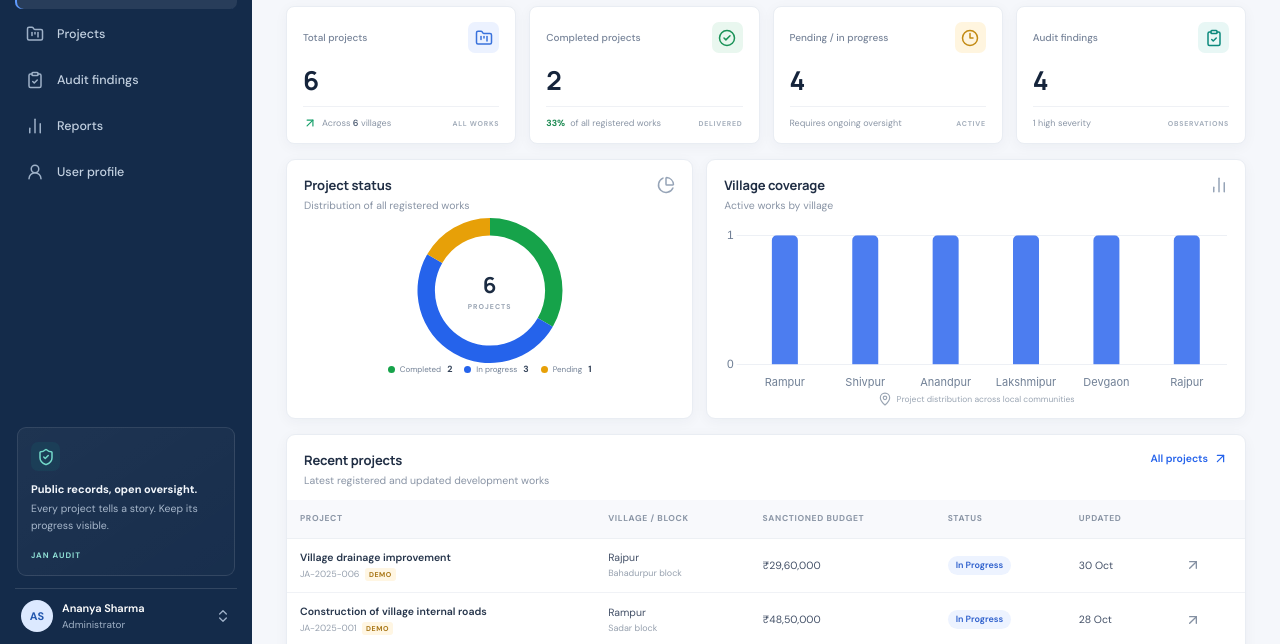
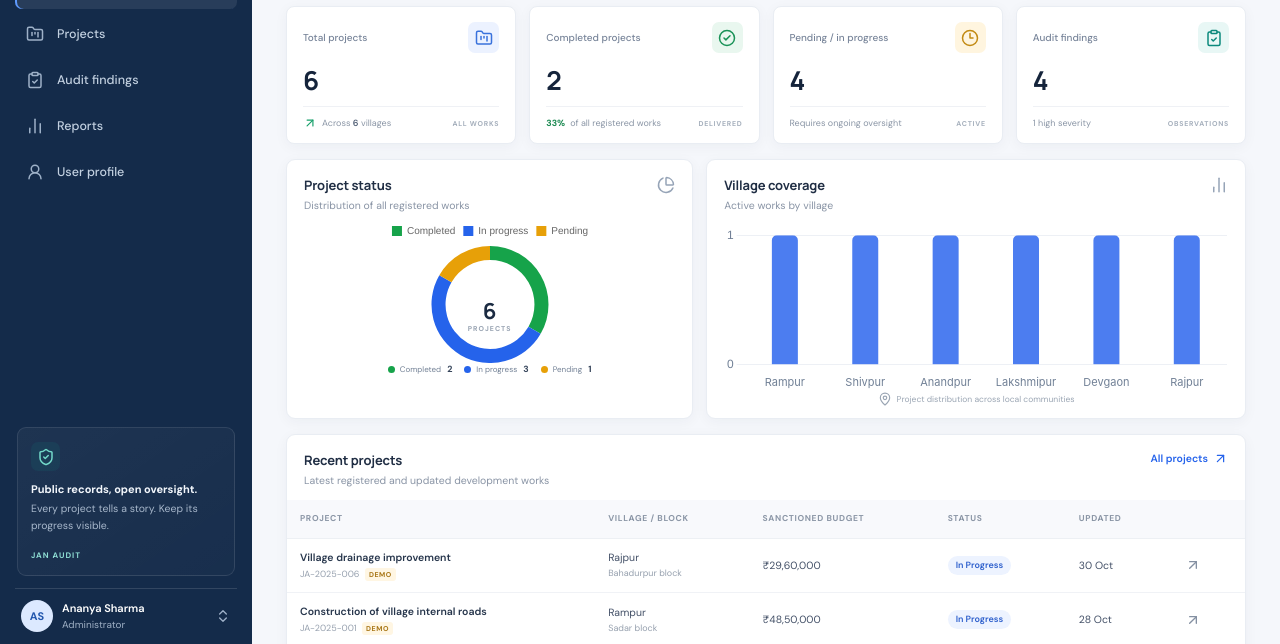
Before and after one commit to manv-cmd/Jan-Audit, a plain HTML site: page frontend/dashboard.html in a window 1280 px wide. Shown: the part 151-795 px from the top of the page. Drawn offline with nearby package versions, Linux system fonts and the light colour scheme; sample sign-in values are in the browser's storage.

Commit message:
fix(dashboard): offset donut center text to align with ring shifted by internal legend

```diff
--- a/frontend/dashboard.html
+++ b/frontend/dashboard.html
@@ -1,2 +1,2 @@
 <!doctype html>
-<html lang="en"><head><meta charset="UTF-8"><meta name="viewport" content="width=device-width, initial-scale=1"><meta name="theme-color" content="#142b4a"><title>Dashboard | Jan Audit</title><link rel="icon" href="assets/logo.svg"><link rel="stylesheet" href="css/style.css"><link rel="stylesheet" href="css/dashboard.css"><link rel="stylesheet" href="css/modules.css"><link rel="stylesheet" href="css/responsive.css"></head><body><div id="app"></div><script src="https://cdn.jsdelivr.net/npm/chart.js@4.4.7/dist/chart.umd.min.js"></script><script src="https://unpkg.com/lucide@0.468.0/dist/umd/lucide.min.js"></script><script src="js/config.js"></script><script src="js/storage.js"></script><script src="js/auth.js"></script><script src="js/middleware.js"></script><script src="js/charts.js"></script><script src="js/dashboard.js"></script><script src="js/projects.js"></script><script src="js/findings.js"></script><script src="js/reports.js"></script><script src="js/script.js"></script></body></html>
+<html lang="en"><head><meta charset="UTF-8"><meta name="viewport" content="width=device-width, initial-scale=1"><meta name="theme-color" content="#142b4a"><title>Dashboard | Jan Audit</title><link rel="icon" href="assets/logo.svg"><link rel="stylesheet" href="css/style.css"><link rel="stylesheet" href="css/dashboard.css?v=3"><link rel="stylesheet" href="css/modules.css"><link rel="stylesheet" href="css/responsive.css"></head><body><div id="app"></div><script src="https://cdn.jsdelivr.net/npm/chart.js@4.4.7/dist/chart.umd.min.js"></script><script src="https://unpkg.com/lucide@0.468.0/dist/umd/lucide.min.js"></script><script src="js/config.js"></script><script src="js/storage.js"></script><script src="js/auth.js"></script><script src="js/middleware.js"></script><script src="js/charts.js?v=3"></script><script src="js/dashboard.js?v=3"></script><script src="js/projects.js"></script><script src="js/findings.js"></script><script src="js/reports.js"></script><script src="js/script.js"></script></body></html>
--- a/frontend/js/charts.js
+++ b/frontend/js/charts.js
@@ -3,25 +3,78 @@
   function draw(canvasId, config) {
     const node = document.getElementById(canvasId);
     if (!node || !window.Chart) return;
-    if (activeCharts[canvasId]) activeCharts[canvasId].destroy();
-    const mergedPlugins = { legend: { display: false }, ...(config.options?.plugins || {}) };
+    if (activeCharts[canvasId]) {
+      try { activeCharts[canvasId].destroy(); } catch (e) {}
+    }
+    const options = {
+      responsive: true,
+      maintainAspectRatio: false,
+      ...(config.options || {})
+    };
     activeCharts[canvasId] = new Chart(node, {
       ...config,
-      options: {
-        responsive: true,
-        maintainAspectRatio: false,
-        ...(config.options || {}),
-        plugins: mergedPlugins
-      }
+      options: options
     });
   }
   function status(canvasId, projects) {
     const counts = ["Completed", "In Progress", "Pending"].map((status) => projects.filter((project) => project.status === status).length);
-    draw(canvasId, { type: "doughnut", data: { labels: ["Completed", "In progress", "Pending"], datasets: [{ data: counts, backgroundColor: ["#16a34a", "#2563eb", "#e7a008"], borderWidth: 0, hoverOffset: 6 }] }, options: { cutout: "76%", plugins: { tooltip: { callbacks: { label: (ctx) => " " + ctx.label + ": " + ctx.raw } } } } });
+    draw(canvasId, {
+      type: "doughnut",
+      data: {
+        labels: ["Completed", "In progress", "Pending"],
+        datasets: [{
+          data: counts,
+          backgroundColor: ["#16a34a", "#2563eb", "#e7a008"],
+          borderWidth: 0,
+          hoverOffset: 6
+        }]
+      },
+      options: {
+        cutout: "76%",
+        plugins: {
+          legend: {
+            display: true,
+            position: "top",
+            labels: {
+              boxWidth: 10,
+              padding: 8,
+              font: { size: 10 }
+            }
+          },
+          tooltip: {
+            callbacks: {
+              label: (ctx) => " " + ctx.label + ": " + ctx.raw
+            }
+          }
+        }
+      }
+    });
   }
   function village(canvasId, projects) {
     const villages = [...new Set(projects.map((project) => project.village))];
-    draw(canvasId, { type: "bar", data: { labels: villages, datasets: [{ label: "Projects", data: villages.map((village) => projects.filter((project) => project.village === village).length), backgroundColor: "#4c7df0", borderRadius: 5, maxBarThickness: 26 }] }, options: { scales: { x: { grid: { display: false }, border: { display: false }, ticks: { color: "#718096", font: { family: "Inter, sans-serif", size: 11 } } }, y: { beginAtZero: true, ticks: { stepSize: 1, color: "#718096", precision: 0 }, grid: { color: "#edf0f5" }, border: { display: false } } }, plugins: { tooltip: { displayColors: false } } } });
+    draw(canvasId, {
+      type: "bar",
+      data: {
+        labels: villages,
+        datasets: [{
+          label: "Projects",
+          data: villages.map((village) => projects.filter((project) => project.village === village).length),
+          backgroundColor: "#4c7df0",
+          borderRadius: 5,
+          maxBarThickness: 26
+        }]
+      },
+      options: {
+        scales: {
+          x: { grid: { display: false }, border: { display: false }, ticks: { color: "#718096", font: { family: "Inter, sans-serif", size: 11 } } },
+          y: { beginAtZero: true, ticks: { stepSize: 1, color: "#718096", precision: 0 }, grid: { color: "#edf0f5" }, border: { display: false } }
+        },
+        plugins: {
+          legend: { display: false },
+          tooltip: { displayColors: false }
+        }
+      }
+    });
   }
   window.JanAuditCharts = { status, village };
 })();
```
Also changed, not shown: frontend/css/dashboard.css.
